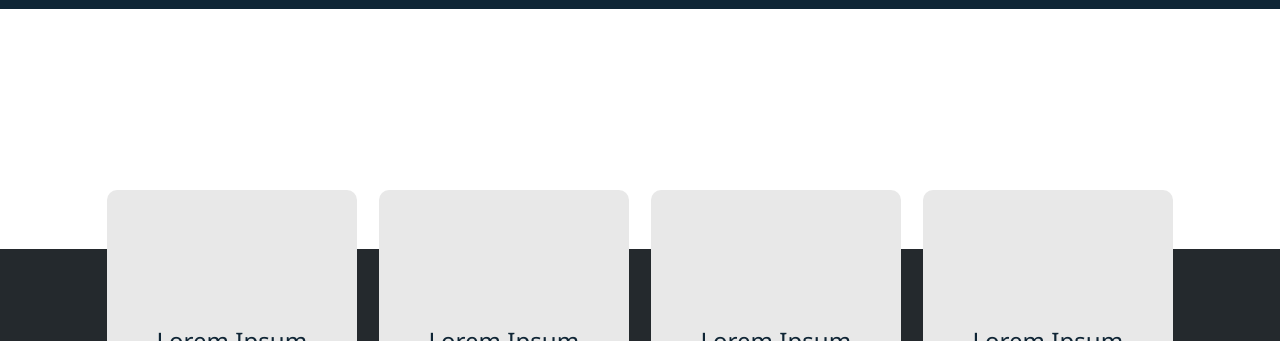
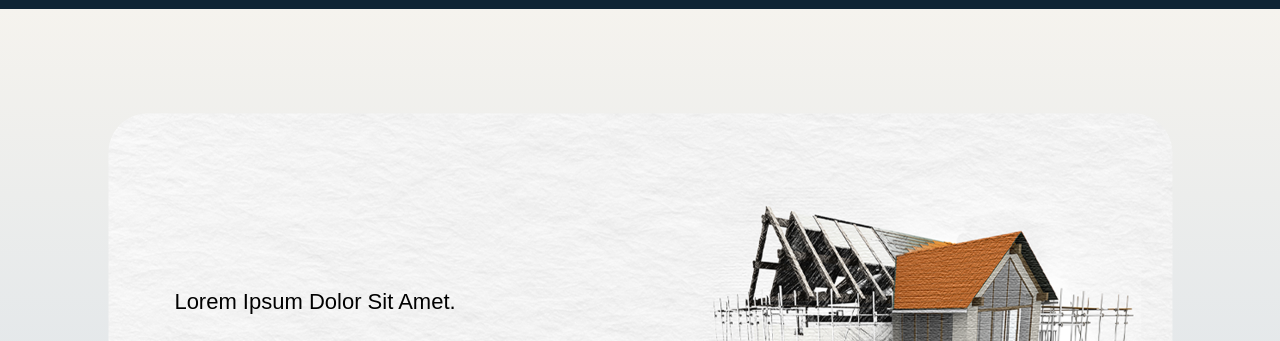
Before and after one commit to MertArar/Aryap-Corparate-Website, a plain HTML site: page project.html in a window 1280 px wide. Shown: the part 98-439 px from the top of the page. Drawn offline with Linux system fonts and the light colour scheme.

Commit message:
minor changes added

```diff
--- a/project.html
+++ b/project.html
@@ -42,6 +42,14 @@
         </ul>
       </nav>
     </header>
+
+    <section>
+      <div class="banner">
+        <img src="./images/EV.png" />
+        <span><p>Lorem ipsum dolor sit amet.</p></span>
+
+      </div>
+    </section>
 
     <div class="wrapper">
       <h3 class="card-title">3D Flip Cards Effect on Hover</h3>
--- a/styles/project.css
+++ b/styles/project.css
@@ -12,6 +12,40 @@
   padding: 0;
   box-sizing: border-box;
 }
+
+.banner {
+  align-items: center;
+  text-align: center;
+  background: linear-gradient(#f5f3ee, #d2dce6);
+  margin-bottom: -240px;
+  box-shadow: #000;
+  box-shadow: 34px 33px 37px rgb(2, 2, 2);
+}
+
+.banner img {
+  align-items: center;
+  justify-content: center;
+  text-align: center;
+  display: flex;
+  width: 100%;
+  box-shadow: 14px 13px 17px rgb(0 0 0 );
+}
+
+.banner span{
+  position:absolute;
+  top: 50%;
+  left: 50%;
+  transform: translate(-50% ,-50%);
+  text-align: center;
+  margin-right: -150px;
+}
+
+.banner span p {
+  margin-left: -650px;
+  font-family: "Dosis", sans-serif;
+  font-size: 22px;
+}
+
 
 .projectpage-image {
   margin-bottom: -350px;
--- a/styles/style.css
+++ b/styles/style.css
@@ -41,7 +41,7 @@ section {
   width: 500%;
   margin: 0;
   left: 0;
-  animation: 20s slider infinite;
+  animation: 32s slider infinite;
 }
 
 #slider figure img {
```
Also changed, not shown: index.html (+2 -0 lines), images/EV.png (added), 1 other file.
